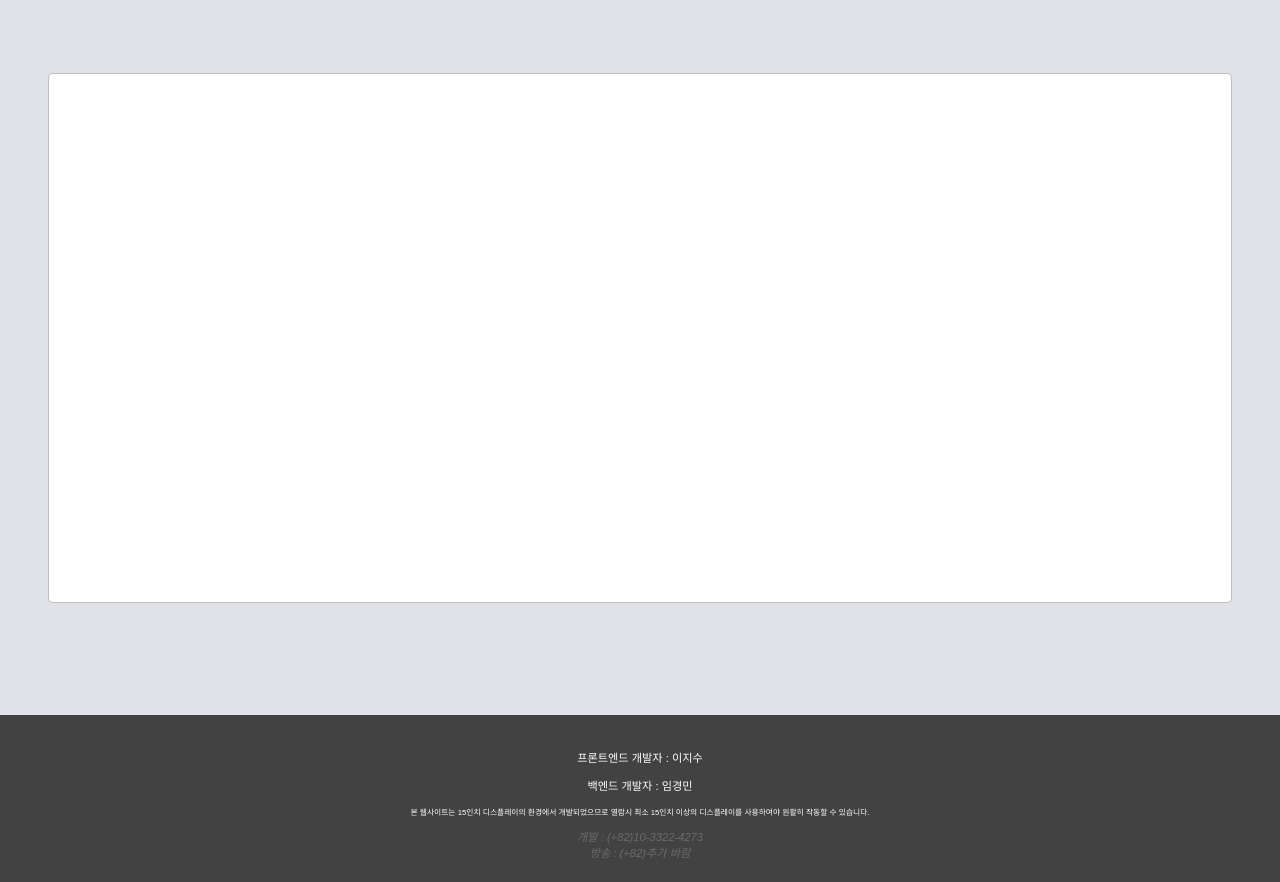
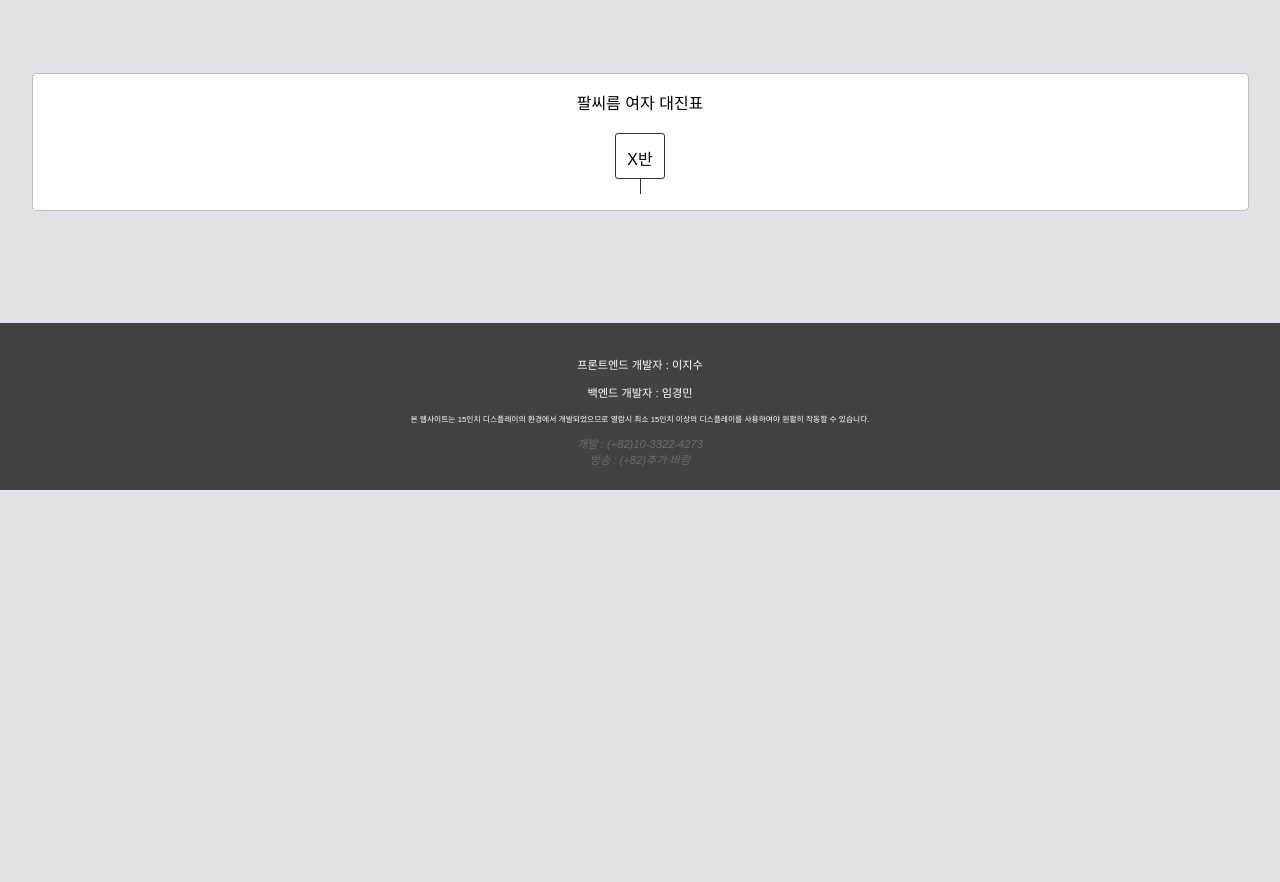
Before and after one commit to UngFRu/Match, a plain HTML site: page armf.html in a window 1280 px wide. Shown: the part 59-941 px from the top of the page. After the commit the page ends 800 px from the top, so only its background shows below. Drawn offline with Linux system fonts and the light colour scheme; a web font is replaced by a local one.

Commit message:
Add files via upload

```diff
--- a/armf.html
+++ b/armf.html
@@ -31,20 +31,35 @@
         }
 
         .articlebox {
-            width: auto;
-            height: 19em;
-            margin: 0px 3em 0px 3em;
-            padding: 7em;
+            width: 1183px;
+            height: auto;
+            margin: 0px auto 0px auto;
+            padding: 1em;
             border-radius: 5px;
             border: 0.5px solid #bdbdbd;
             background-color: white;
             color: black;
         }
 
+        .winner-winner-chicken-dinner {
+            width: 2em;
+            height:2em;
+            padding:0.7em 0.5em 0em 0.5em;
+            margin-top:1.2em;
+            border: 0.5px solid #303133;
+            border-radius: 3px;
+        }
+
+        .pole1 {
+            width: 1px;
+            height: 15px;
+            background-color: #303133;
+            margin: 0em 0em 0em 0em;
+        }
 
         /*본문 박스(대진표)*/
 
-        footer {
+        .footer1 {
             padding: 1em;
             background: #424242;
             font-family: "NanumMyeongjo", sans-serif;
@@ -112,10 +127,14 @@
     <header></header>
     <article>
         <div class="articlebox">
-
+            <center>
+                팔씨름 여자 대진표
+                <div class="winner-winner-chicken-dinner">X반</div>
+                <div class="pole1"></div>
+            </center>
         </div>
     </article>
-    <footer>
+    <footer class="footer1">
         <div class="footerbox">
             프론트엔드 개발자 : 이지수 <br><br>
             백엔드 개발자 : 임경민<br><br>
```
Also changed, not shown: armm.html (+5 -4 lines), bean.html (+4 -4 lines), concave.html (+4 -4 lines), volley.html (+5 -4 lines).
